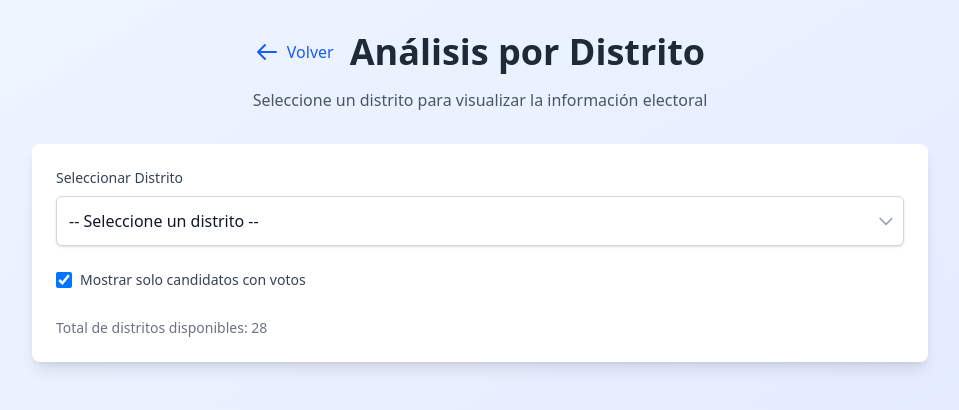
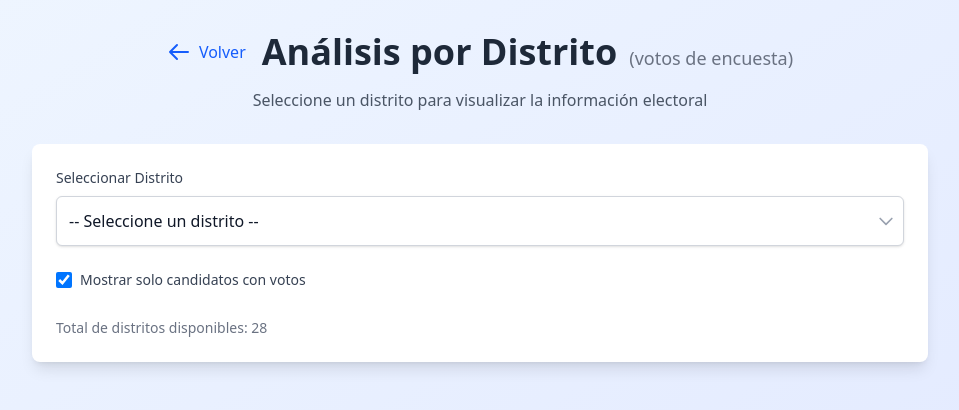
Before and after one commit to ArkanHELLCL/ProyectoFinal, a React (Vite) app: page /distritos in a window 1280 px wide. Shown: the top 410 px of the page, without its empty margins (160-1119 px from the left). Built offline with nearby package versions, Linux system fonts and the light colour scheme.

Commit message:
feat: agregar aclaración sobre votos de encuesta en el encabezado de análisis por distrito

```diff
--- a/src/pages/Distritos.jsx
+++ b/src/pages/Distritos.jsx
@@ -346,7 +346,10 @@ function Distritos() {
               </svg>
               <span className="ml-2 font-medium">Volver</span>
             </Link>
-            <h1 className="text-4xl font-bold text-gray-800">Análisis por Distrito</h1>
+            <h1 className="text-4xl font-bold text-gray-800">
+              Análisis por Distrito
+              <span className="text-lg text-gray-500 ml-3 font-normal">(votos de encuesta)</span>
+            </h1>
           </div>
           <p className="text-gray-600">Seleccione un distrito para visualizar la información electoral</p>
         </header>
@@ -427,7 +430,6 @@ function Distritos() {
                         <path fillRule="evenodd" d="M10 9a3 3 0 100-6 3 3 0 000 6zm-7 9a7 7 0 1114 0H3z" clipRule="evenodd"/>
                       </svg>
                       <span className="font-medium">Candidatos cargados</span>
-                      <span className="text-xs text-gray-500 ml-2">(votos de encuesta)</span>
                     </div>
                     <span className="text-gray-500">
                       Total: {getCandidatosFiltrados().length}
```
